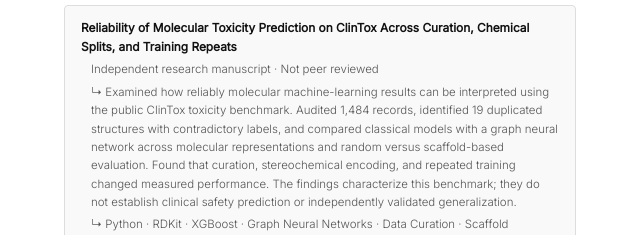
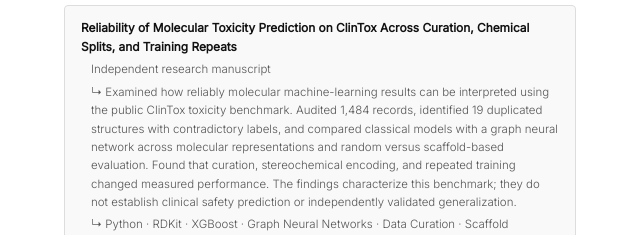
Before and after one commit to z5rcnws7bz-eng/jace-portfolio, a plain HTML site: page index.html in a window 1280 px wide. Both pictures are taken after a click on the link "research-items". Shown: the part 249-484 px from the top of the page, 320-960 px from the left. Drawn offline with nearby package versions, Linux system fonts and the light colour scheme.

Commit message:
Remove peer-review label from ClinTox portfolio entry

```diff
--- a/index.html
+++ b/index.html
@@ -135,7 +135,7 @@
       <p class="section-label" id="research-label">research-items (5)</p>
       <div class="recently-box">
         <p><strong>Reliability of Molecular Toxicity Prediction on ClinTox Across Curation, Chemical Splits, and Training Repeats</strong></p>
-        <p class="sub">Independent research manuscript · Not peer reviewed</p>
+        <p class="sub">Independent research manuscript</p>
         <p class="sub">↳ Examined how reliably molecular machine-learning results can be interpreted using the public ClinTox toxicity benchmark. Audited 1,484 records, identified 19 duplicated structures with contradictory labels, and compared classical models with a graph neural network across molecular representations and random versus scaffold-based evaluation. Found that curation, stereochemical encoding, and repeated training changed measured performance. The findings characterize this benchmark; they do not establish clinical safety prediction or independently validated generalization.</p>
         <p class="sub">↳ Python · RDKit · XGBoost · Graph Neural Networks · Data Curation · Scaffold Validation · Reproducibility</p>
         <details class="research-preview">
```
